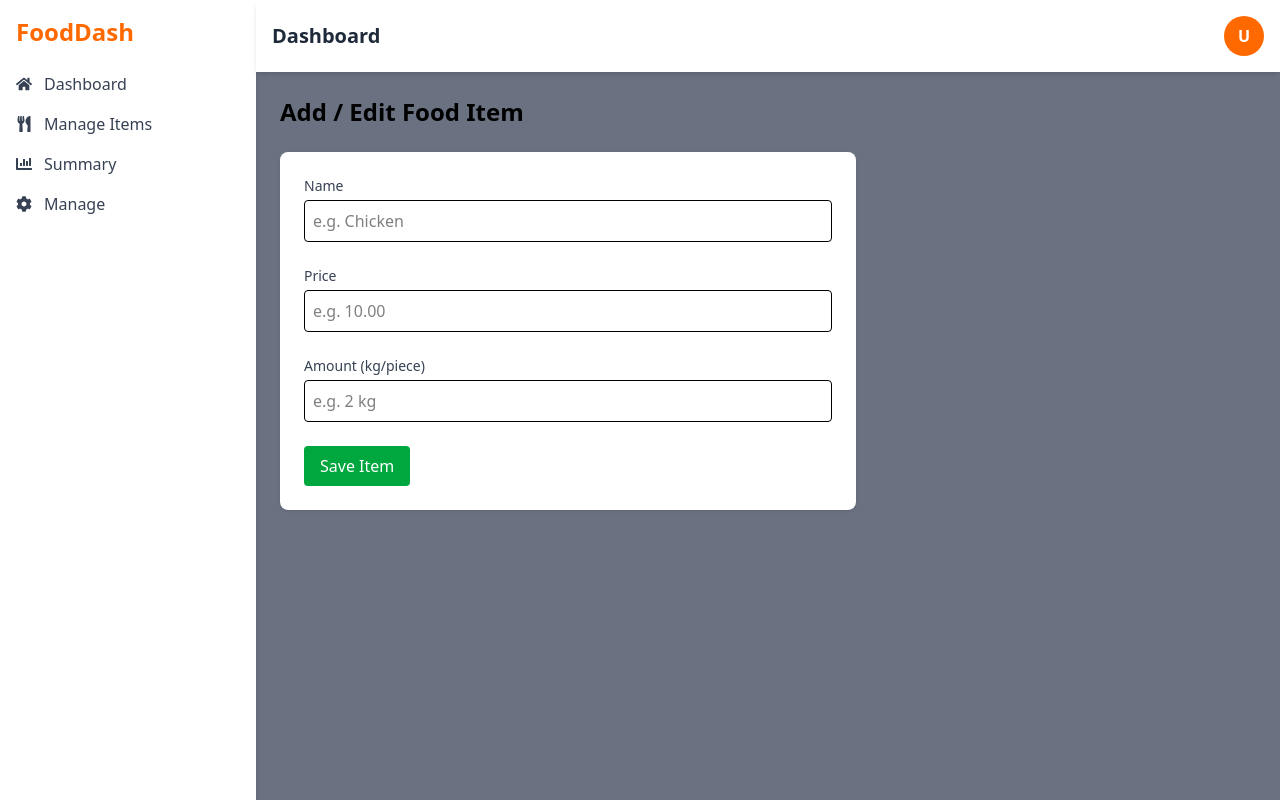
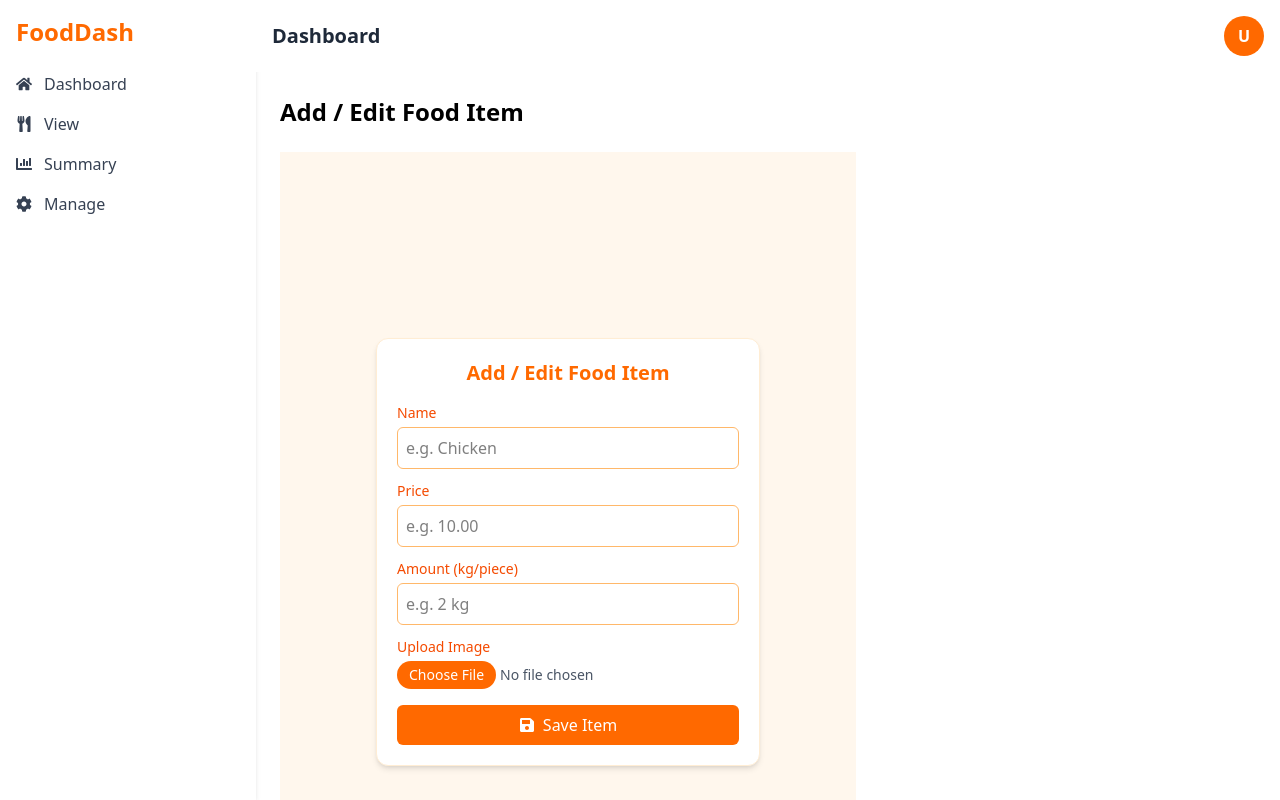
Before and after one commit to mahfuzctg/food-dashboard-client, a React (Vite) app: page /manage in a window 1280 px wide. Shown: the top 800 px of the page. Built offline with nearby package versions, Linux system fonts and the light colour scheme.

Commit message:
Reuseable: Card > added food-card

```diff
--- a/src/Layout/DashboardLayout.jsx
+++ b/src/Layout/DashboardLayout.jsx
@@ -5,7 +5,7 @@ import TopBar from "./TopBar";
 
 const DashboardLayout = () => {
   return (
-    <div className="flex h-screen bg-gray-500">
+    <div className="flex h-screen">
       {/* Sidebar */}
       <Sidebar />
 
--- a/src/Layout/Sidebar.jsx
+++ b/src/Layout/Sidebar.jsx
@@ -11,10 +11,10 @@ const Sidebar = () => {
           <FaHome /> Dashboard
         </Link>
         <Link
-          to="/manage-food"
+          to="/view"
           className="flex items-center gap-3 hover:text-orange-500"
         >
-          <FaUtensils /> Manage Items
+          <FaUtensils /> View
         </Link>
         <Link
           to="/summary"
--- a/src/Layout/TopBar.jsx
+++ b/src/Layout/TopBar.jsx
@@ -2,7 +2,7 @@ import React from "react";
 
 const TopBar = () => {
   return (
-    <header className="bg-white shadow-md p-4 flex justify-between items-center">
+    <header className="bg-white p-4 flex justify-between items-center">
       <h1 className="text-xl font-semibold text-gray-800">Dashboard</h1>
       <div className="flex items-center gap-4">
         <div className="w-10 h-10 bg-orange-500 text-white rounded-full flex items-center justify-center font-bold">
--- /dev/null
+++ b/src/Reuseable/Card/FoodCard.jsx
@@ -0,0 +1,20 @@
+import React from "react";
+
+const FoodCard = ({ item }) => {
+  return (
+    <div className="bg-white border border-orange-100 rounded-xl shadow-sm hover:shadow-md transition">
+      <img
+        src={item.image}
+        alt={item.name}
+        className="w-full h-40 object-cover rounded-t-xl"
+      />
+      <div className="p-4">
+        <h3 className="text-lg font-bold text-orange-500 mb-1">{item.name}</h3>
+        <p className="text-gray-700 mb-1">💰 Price: ${item.price}</p>
+        <p className="text-gray-700">⚖️ Amount: {item.amount}</p>
+      </div>
+    </div>
+  );
+};
+
+export default FoodCard;
--- a/src/Reuseable/Form/FoodForm.jsx
+++ b/src/Reuseable/Form/FoodForm.jsx
@@ -1,46 +1,90 @@
-// src/components/FoodForm.jsx
-import React from "react";
+import React, { useState } from "react";
+import { FaSave } from "react-icons/fa";
 
 const FoodForm = () => {
+  const [imagePreview, setImagePreview] = useState(null);
+
+  const handleImageChange = (e) => {
+    const file = e.target.files?.[0];
+    if (file) {
+      const reader = new FileReader();
+      reader.onloadend = () => setImagePreview(reader.result);
+      reader.readAsDataURL(file);
+    }
+  };
+
   return (
-    <form className="space-y-6 bg-white p-6 rounded-lg shadow">
-      <div>
-        <label className="block text-sm font-medium text-gray-700 mb-1">
+    <div className="min-h-screen flex items-center justify-center bg-orange-50 px-4">
+      <form className="w-full max-w-sm bg-white p-5 rounded-xl shadow-md border border-orange-100">
+        <h3 className="text-xl font-semibold text-orange-500 mb-4 text-center">
+          Add / Edit Food Item
+        </h3>
+
+        {/* Name */}
+        <div className="mb-3">
+          <label className="block text-sm font-medium text-orange-600 mb-1">
             Name
           </label>
           <input
             type="text"
-          className="w-full border p-2 rounded"
+            className="w-full border border-orange-300 p-2 rounded-md focus:outline-none focus:ring-1 focus:ring-orange-500"
             placeholder="e.g. Chicken"
           />
         </div>
-      <div>
-        <label className="block text-sm font-medium text-gray-700 mb-1">
+
+        {/* Price */}
+        <div className="mb-3">
+          <label className="block text-sm font-medium text-orange-600 mb-1">
             Price
           </label>
           <input
             type="number"
-          className="w-full border p-2 rounded"
+            className="w-full border border-orange-300 p-2 rounded-md focus:outline-none focus:ring-1 focus:ring-orange-500"
             placeholder="e.g. 10.00"
           />
         </div>
-      <div>
-        <label className="block text-sm font-medium text-gray-700 mb-1">
+
+        {/* Amount */}
+        <div className="mb-3">
+          <label className="block text-sm font-medium text-orange-600 mb-1">
             Amount (kg/piece)
           </label>
           <input
             type="text"
-          className="w-full border p-2 rounded"
+            className="w-full border border-orange-300 p-2 rounded-md focus:outline-none focus:ring-1 focus:ring-orange-500"
             placeholder="e.g. 2 kg"
           />
         </div>
+
+        {/* Image Upload */}
+        <div className="mb-4">
+          <label className="block text-sm font-medium text-orange-600 mb-1">
+            Upload Image
+          </label>
+          <input
+            type="file"
+            accept="image/*"
+            onChange={handleImageChange}
+            className="w-full text-sm text-gray-600 file:py-1 file:px-3 file:rounded-full file:border-0 file:bg-orange-500 file:text-white hover:file:bg-orange-600"
+          />
+          {imagePreview && (
+            <img
+              src={imagePreview}
+              alt="Preview"
+              className="mt-3 rounded shadow w-24 h-24 object-cover border border-orange-200"
+            />
+          )}
+        </div>
+
+        {/* Submit */}
         <button
           type="submit"
-        className="bg-green-600 text-white px-4 py-2 rounded hover:bg-green-700"
+          className="w-full bg-orange-500 text-white py-2 rounded-md flex items-center justify-center gap-2 hover:bg-orange-600 transition"
         >
-        Save Item
+          <FaSave /> Save Item
         </button>
       </form>
+    </div>
   );
 };
 
--- a/src/pages/FoodListPage.jsx
+++ b/src/pages/FoodListPage.jsx
@@ -1,14 +1,75 @@
+import React from "react";
+
 const FoodListPage = () => {
+  const foodItems = [
+    {
+      id: 1,
+      name: "Chicken",
+      price: 10,
+      amount: "2 kg",
+      image: "https://via.placeholder.com/150",
+    },
+    {
+      id: 2,
+      name: "Beef",
+      price: 12,
+      amount: "1.5 kg",
+      image: "https://via.placeholder.com/150",
+    },
+    {
+      id: 3,
+      name: "Fish",
+      price: 8,
+      amount: "1 kg",
+      image: "https://via.placeholder.com/150",
+    },
+    {
+      id: 4,
+      name: "Eggs",
+      price: 6,
+      amount: "12 pieces",
+      image: "https://via.placeholder.com/150",
+    },
+    {
+      id: 5,
+      name: "Milk",
+      price: 4,
+      amount: "2 liters",
+      image: "https://via.placeholder.com/150",
+    },
+    {
+      id: 6,
+      name: "Rice",
+      price: 3,
+      amount: "5 kg",
+      image: "https://via.placeholder.com/150",
+    },
+  ];
+
   return (
-    <div>
-      <h2 className="text-2xl font-semibold mb-6 w-[1440px]">All Food Items</h2>
+    <div className="max-w-7xl mx-auto px-4 py-8">
+      <h2 className="text-2xl font-semibold mb-6 text-orange-600 text-center">
+        All Food Items
+      </h2>
 
-      <div className="grid grid-cols-1 md:grid-cols-2 lg:grid-cols-3 gap-6">
-        {[1, 2, 3, 4, 5, 6].map((item) => (
-          <div key={item} className="bg-white p-4 rounded-lg shadow">
-            <h3 className="font-bold text-lg">Food Item {item}</h3>
-            <p className="text-gray-600">Price: $10</p>
-            <p className="text-gray-600">Amount: 2 kg</p>
+      <div className="grid grid-cols-1 sm:grid-cols-2 lg:grid-cols-3 gap-6">
+        {foodItems.map((item) => (
+          <div
+            key={item.id}
+            className="bg-white border border-orange-100 rounded-xl shadow-sm hover:shadow-md transition"
+          >
+            <img
+              src={item.image}
+              alt={item.name}
+              className="w-full h-40 object-cover rounded-t-xl"
+            />
+            <div className="p-4">
+              <h3 className="text-lg font-bold text-orange-500 mb-1">
+                {item.name}
+              </h3>
+              <p className="text-gray-700 mb-1">💰 Price: ${item.price}</p>
+              <p className="text-gray-700">⚖️ Amount: {item.amount}</p>
+            </div>
           </div>
         ))}
       </div>
--- a/src/pages/ManageFoodPage.jsx
+++ b/src/pages/ManageFoodPage.jsx
@@ -1,46 +1,11 @@
+import React from "react";
+import FoodForm from "../Reuseable/Form/FoodForm";
+
 const ManageFoodPage = () => {
   return (
-    <div className="max-w-xl ">
+    <div className="max-w-xl">
       <h2 className="text-2xl font-semibold mb-6">Add / Edit Food Item</h2>
-
-      <form className="space-y-6 bg-white p-6 rounded-lg shadow">
-        <div>
-          <label className="block text-sm font-medium text-gray-700 mb-1">
-            Name
-          </label>
-          <input
-            type="text"
-            className="w-full border p-2 rounded"
-            placeholder="e.g. Chicken"
-          />
-        </div>
-        <div>
-          <label className="block text-sm font-medium text-gray-700 mb-1">
-            Price
-          </label>
-          <input
-            type="number"
-            className="w-full border p-2 rounded"
-            placeholder="e.g. 10.00"
-          />
-        </div>
-        <div>
-          <label className="block text-sm font-medium text-gray-700 mb-1">
-            Amount (kg/piece)
-          </label>
-          <input
-            type="text"
-            className="w-full border p-2 rounded"
-            placeholder="e.g. 2 kg"
-          />
-        </div>
-        <button
-          type="submit"
-          className="bg-green-600 text-white px-4 py-2 rounded hover:bg-green-700"
-        >
-          Save Item
-        </button>
-      </form>
+      <FoodForm />
     </div>
   );
 };
--- a/src/routes/Route.jsx
+++ b/src/routes/Route.jsx
@@ -5,7 +5,7 @@ import SummaryPage from "../pages/SummaryPage";
 
 const RoutesConfig = [
   { path: "/dashboard", component: DashboardLayout },
-  { path: "/manage-food", component: FoodListPage },
+  { path: "/view", component: FoodListPage },
   { path: "/summary", component: SummaryPage },
   { path: "/manage", component: ManageFoodPage },
 ];
```
Lines whose indentation alone changed are shown as unchanged.
